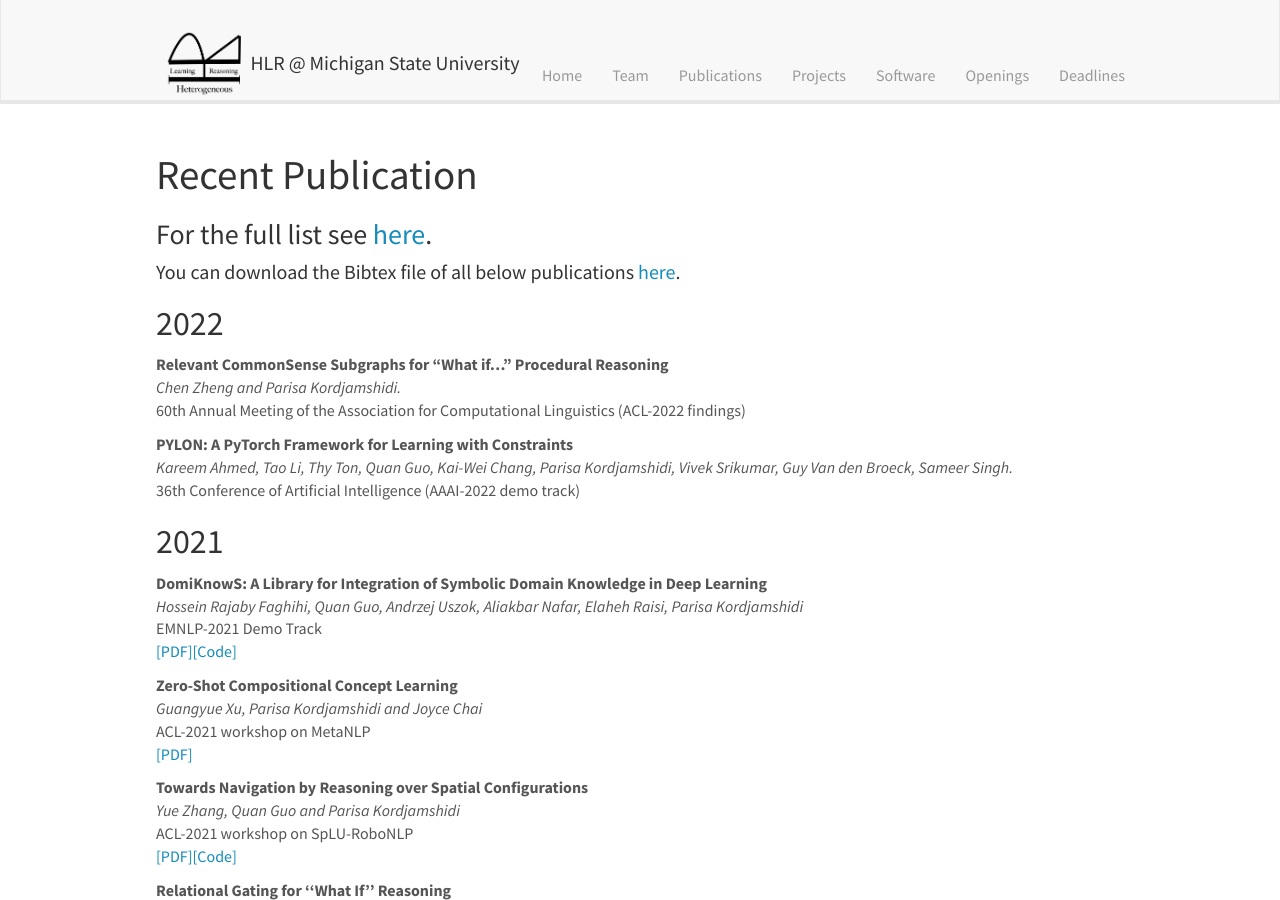
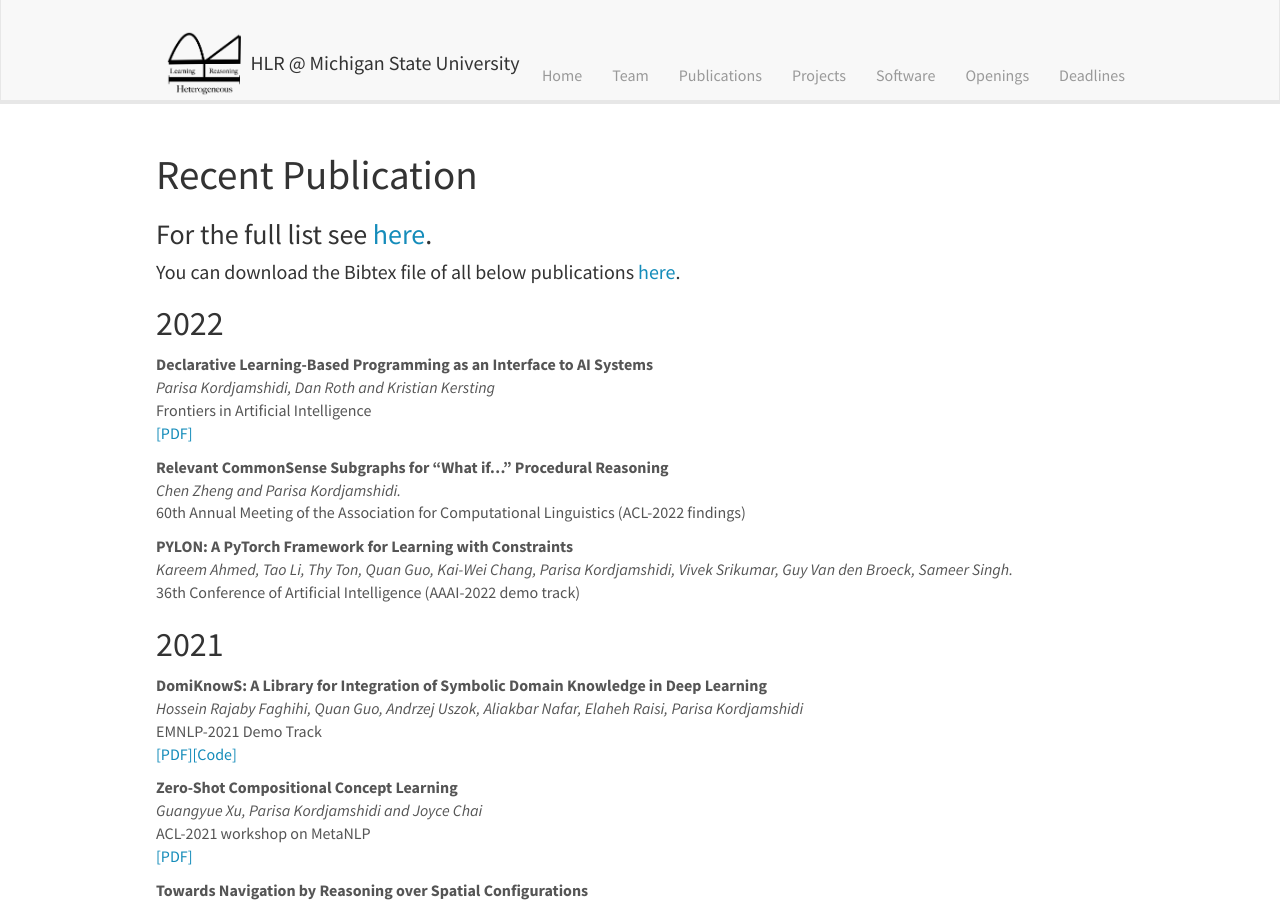
Before and after one commit to HLR/HLR.github.io, a Jekyll site: the page built from _pages/publications.md, in a window 1280 px wide and 900 px high. Built offline with Jekyll 4.4.1, drawn with Linux system fonts in a browser that asks for light colours; nearby versions of some CDN libraries.

Commit message:
Update publist.yml

```diff
--- a/_data/publist.yml
+++ b/_data/publist.yml
@@ -1,4 +1,12 @@
 #2022
+
+- title: "Declarative Learning-Based Programming as an Interface to AI Systems"
+  authors: Parisa Kordjamshidi, Dan Roth and Kristian Kersting
+  venue: Frontiers in Artificial Intelligence
+  year: 2022
+  links:
+    - url: https://www.frontiersin.org/article/10.3389/frai.2022.755361
+      display: PDF
 
 - title: "Relevant CommonSense Subgraphs for \"What if...\" Procedural Reasoning"
   authors: Chen Zheng and Parisa Kordjamshidi.
```
